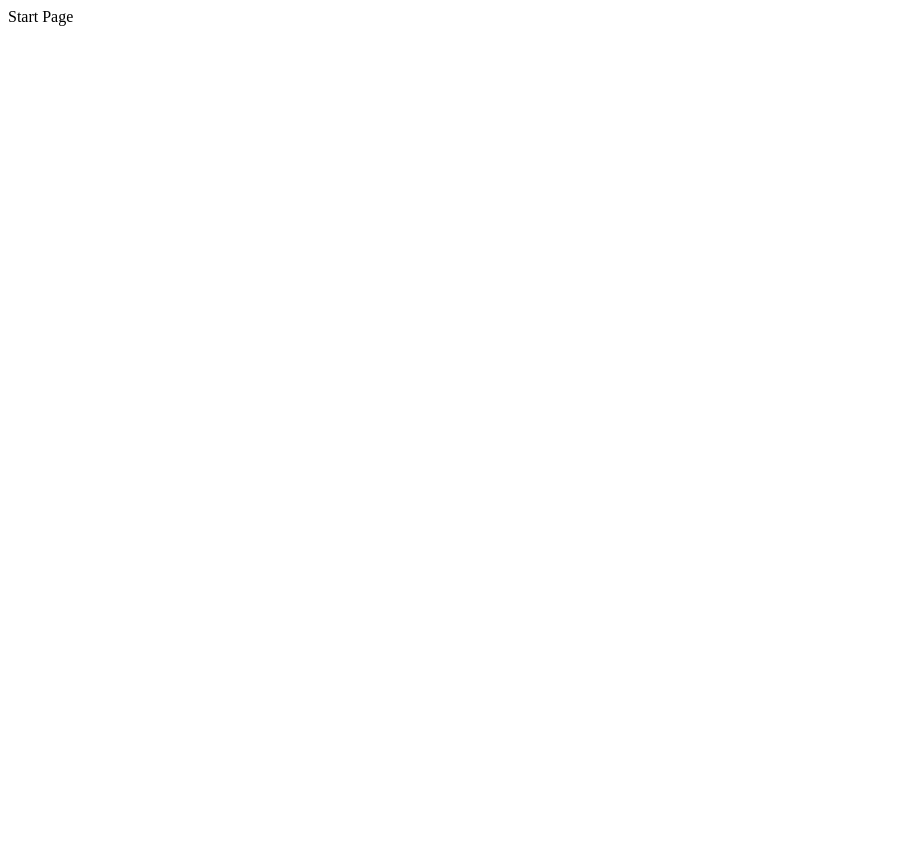
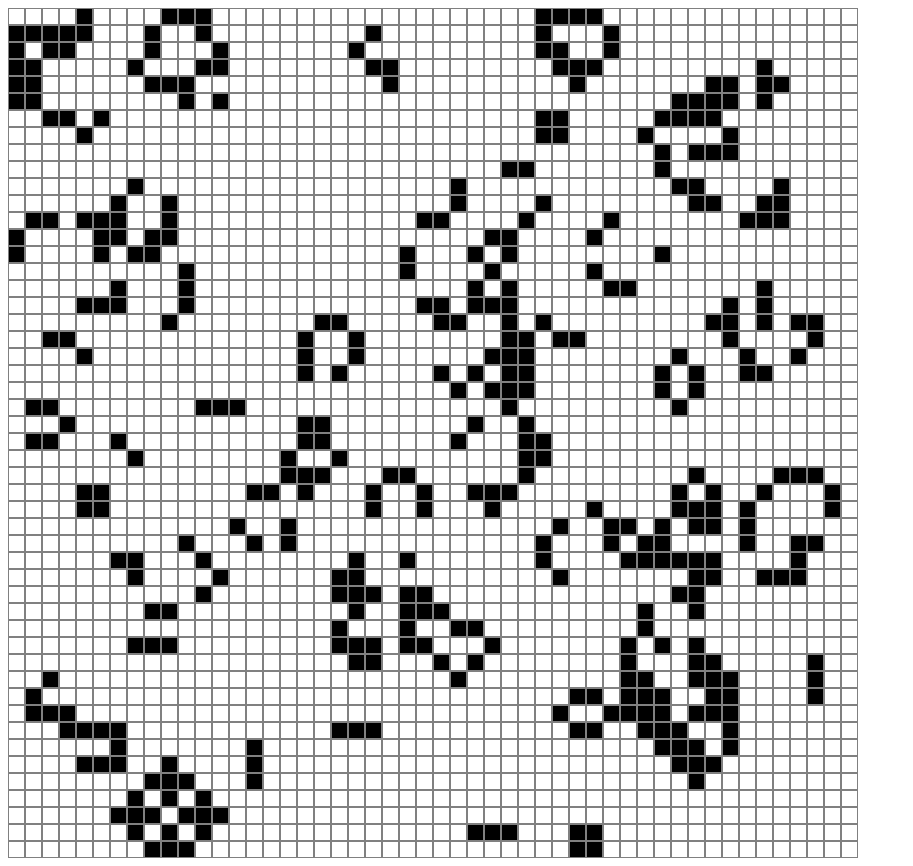
Before and after one commit to oleg-am/seeking-alpha-react-test, a React (Create React App) app: page / in a window 1280 px wide. Shown: the whole page, without its empty margins (0-913 px from the left). Before the commit the page ends 800 px from the top, so only its background shows below. Built offline with nearby package versions, Linux system fonts and the light colour scheme.

Commit message:
add components: Grid, Cell

```diff
--- a/src/App.js
+++ b/src/App.js
@@ -1,7 +1,12 @@
 // @flow
 
-const App = (): React$Node => {
-  return <div>Start Page</div>;
+import Grid from 'components/Grid';
+
+const tick = 0.4 * 1000; // 0.4s
+const size = 50; // row x col
+
+const App = () => {
+  return <Grid size={size} tick={tick} />;
 };
 
 export default App;
--- /dev/null
+++ b/src/components/Cell/index.js
@@ -0,0 +1,12 @@
+// @flow
+
+import type { CellType } from 'declarations';
+import styles from './index.module.css';
+
+type Props = { value: CellType };
+
+const Cell = ({ value }: Props) => (
+  <div className={`${styles.container} ${styles[`bgColor--${value}`]}`} />
+);
+
+export default Cell;
--- /dev/null
+++ b/src/components/Cell/index.module.css
@@ -0,0 +1,13 @@
+.container {
+  width: 15px;
+  height: 15px;
+  border: 1px solid gray;
+}
+
+.bgColor--0 {
+  background-color: white;
+}
+
+.bgColor--1 {
+  background-color: black;
+}
--- /dev/null
+++ b/src/components/Grid/index.js
@@ -0,0 +1,38 @@
+// @flow
+
+import { useState, useEffect } from 'react';
+import getGridWithRandomCells from 'utils/getGridWithRandomCells';
+import transformGrid from 'utils/transformGrid';
+import Cell from 'components/Cell';
+
+import styles from './index.module.css';
+
+type Props = { size: number, tick: number };
+
+const Grid = ({ size, tick }: Props) => {
+  const [grid, setGrid] = useState(() => getGridWithRandomCells(size));
+
+  useEffect(() => {
+    const tickIntervalId = setInterval(() => {
+      setGrid((grid) => transformGrid(grid));
+    }, tick);
+
+    return () => {
+      clearInterval(tickIntervalId);
+    };
+  }, []); // eslint-disable-line react-hooks/exhaustive-deps
+
+  return (
+    <div>
+      {grid.map((row, i) => (
+        <div key={i} className={styles.row}>
+          {row.map((cell, i) => (
+            <Cell key={`${i}_${cell}`} value={cell} />
+          ))}
+        </div>
+      ))}
+    </div>
+  );
+};
+
+export default Grid;
--- /dev/null
+++ b/src/components/Grid/index.module.css
@@ -0,0 +1,3 @@
+.row {
+  display: flex;
+}
```
